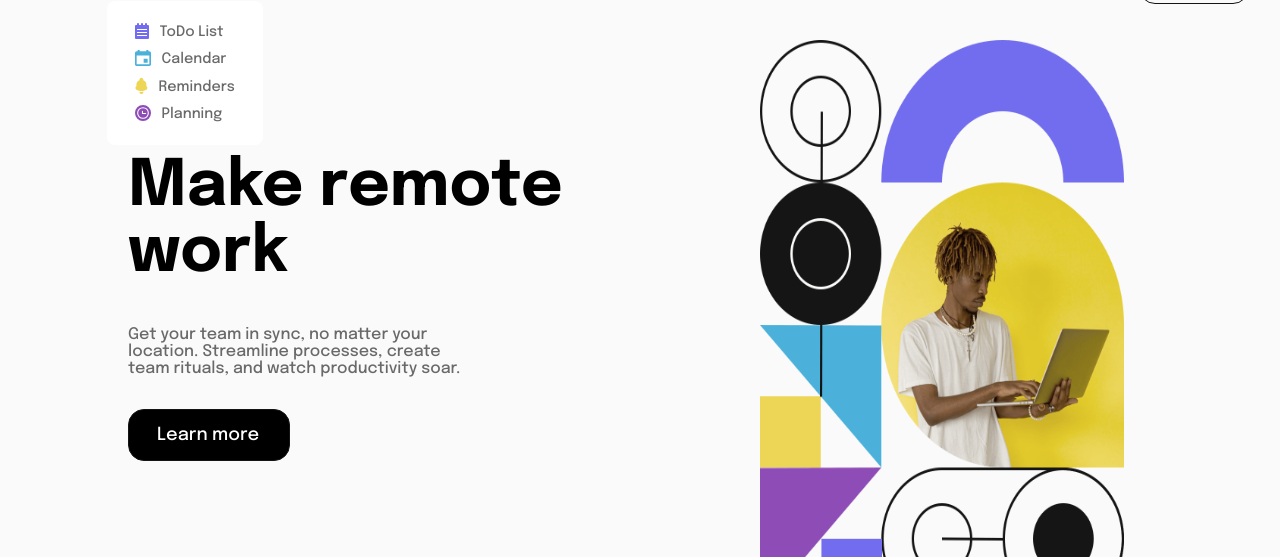
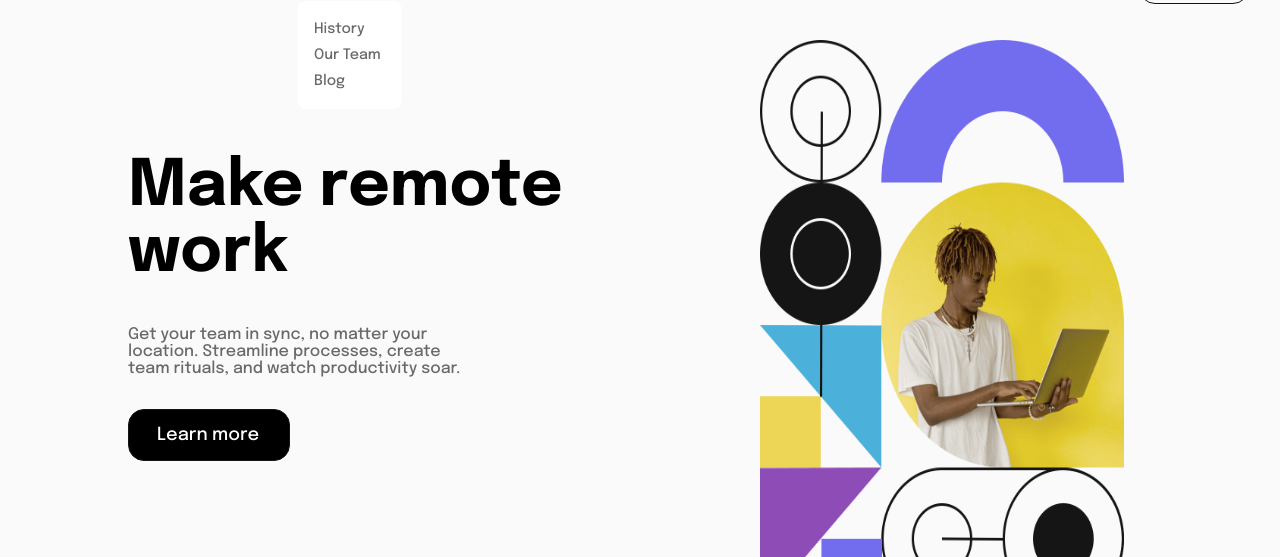
Before and after one commit to GeorgeValentin/Intro_Section_with_Dropdown_Navigation, a plain HTML site: page index.html in a window 1280 px wide. Both pictures are taken after a click on the element "Company". Shown: the part 56-613 px from the top of the page. Drawn offline with Linux system fonts and the light colour scheme.

Commit message:
Add the menu overlays on hover

```diff
--- a/dist/css/styles.css
+++ b/dist/css/styles.css
@@ -1,3 +1,7 @@
+.almost-black-text {
+  color: hsl(0deg, 0%, 8%);
+}
+
 .flex {
   display: flex;
 }
@@ -32,7 +36,7 @@
 }
 
 .overlay-features {
-  display: flex;
+  display: none;
   position: absolute;
   width: 7rem;
   height: 7rem;
@@ -43,8 +47,30 @@
   padding: 1rem 1rem 1rem 1.75rem;
   justify-content: center;
   align-items: baseline;
+  z-index: 1;
 }
 .overlay-features_item {
+  gap: 0.65rem;
+  justify-content: space-between;
+  align-items: center;
+  text-align: center;
+}
+
+.overlay-company {
+  display: none;
+  position: absolute;
+  width: 4.5rem;
+  height: 4.75rem;
+  background-color: #fff;
+  border-radius: 0.5rem;
+  transform: translate(0.1rem, 1.5rem);
+  gap: 0.75rem;
+  padding: 1rem;
+  justify-content: center;
+  align-items: baseline;
+  z-index: 1;
+}
+.overlay-company_item {
   gap: 0.65rem;
   justify-content: space-between;
   align-items: center;
--- a/dist/js/script.js
+++ b/dist/js/script.js
@@ -1,25 +1,31 @@
 window.addEventListener("load", () => {
 
     let overlayFeatures = document.querySelector(".overlay-features");
-    let overlayFeaturesItems = document.querySelectorAll(".overlay-features_item");
+    let overlayCompany = document.querySelector(".overlay-company");
+
     let featuresMenuItem = document.getElementById("features-menu-item");
+    let companyMenuItem = document.getElementById("company-menu-item");
 
-    for(let i = 0; i < overlayFeaturesItems.clientHeight; i++) {
-        overlayFeaturesItems[i].addEventListener("mouseover", () => {
-            overlayFeatures.classList.add("show-overlay");
-        })
+    showOverlay(featuresMenuItem, overlayFeatures, "mouseover", "show-overlay");
+    showOverlay(overlayFeatures, overlayFeatures, "mouseover", "show-overlay");
 
-        overlayFeaturesItems[i].addEventListener("mouseout", () => {
-            overlayFeatures.classList.remove("show-overlay");
-        })
-    }
+    showOverlay(companyMenuItem, overlayCompany, "mouseover", "show-overlay");
+    showOverlay(overlayCompany, overlayCompany, "mouseover", "show-overlay");
 
-    featuresMenuItem.addEventListener("mouseover", () => {
-        overlayFeatures.classList.add("show-overlay");
-    })
-
-    overlayFeatures.addEventListener("mouseleave", () => {
-        overlayFeatures.classList.remove("show-overlay");
-    })
+    hideOverlay(overlayFeatures, overlayFeatures, "mouseleave", "show-overlay");
+    hideOverlay(overlayCompany, overlayCompany, "mouseleave", "show-overlay");
 
 })
+
+function showOverlay (trigger, element, eventName, classToTackle) {
+    trigger.addEventListener(eventName, () => {
+        element.classList.add(classToTackle);
+    })
+}
+
+function hideOverlay (trigger, element, eventName, classToTackle) {
+    trigger.addEventListener(eventName, () => {
+        if(element.classList.contains(classToTackle))
+            element.classList.remove(classToTackle);
+    })
+}
--- a/dist/scss/_reusables.scss
+++ b/dist/scss/_reusables.scss
@@ -2,6 +2,10 @@
 $almost-white: hsl(0, 0%, 98%);
 $medium-gray: hsl(0, 0%, 41%);
 $almost-black: hsl(0, 0%, 8%);
+
+.almost-black-text {
+    color: $almost-black;
+}
 
 .flex {
     display: flex;
@@ -37,7 +41,7 @@ $almost-black: hsl(0, 0%, 8%);
 }
 
 .overlay-features {
-    display: flex;
+    display: none;
     position: absolute;
     width: 7rem;
     height: 7rem;
@@ -48,6 +52,29 @@ $almost-black: hsl(0, 0%, 8%);
     padding: 1rem 1rem 1rem 1.75rem;
     justify-content: center;
     align-items: baseline;
+    z-index: 1;
+
+    &_item {
+        gap: 0.65rem;
+        justify-content: space-between;
+        align-items: center;
+        text-align: center;
+    }
+}
+
+.overlay-company {
+    display: none;
+    position: absolute;
+    width: 4.5rem;
+    height: 4.75rem;
+    background-color: #fff;
+    border-radius: 0.5rem;
+    transform: translate(0.1rem, 1.5rem);
+    gap: 0.75rem;
+    padding: 1rem;
+    justify-content: center;
+    align-items: baseline;
+    z-index: 1;
 
     &_item {
         gap: 0.65rem;
--- a/index.html
+++ b/index.html
@@ -43,7 +43,7 @@
 
           <div class="overlay-features flex flex-column">
 
-            <div class="overlay-features_item flex flex-row centered-container todo">
+            <a class="overlay-features_item flex flex-row centered-container todo">
 
               <span class="overlay-features_todo_img">
                 <img src="./images/icon-todo.svg" alt="todo-img" />
@@ -52,9 +52,9 @@
                 ToDo List
               </span>
 
-            </div>
+            </a>
 
-            <div class="overlay-features_item flex flex-row centered-container calendar">
+            <a class="overlay-features_item flex flex-row centered-container calendar">
 
               <span class="overlay-features_todo_img">
                 <img src="./images/icon-calendar.svg" alt="calendar-img" />
@@ -63,9 +63,9 @@
                 Calendar
               </span>
 
-            </div>
+            </a>
 
-            <div class="overlay-features_item flex flex-row centered-container reminders">
+            <a class="overlay-features_item flex flex-row centered-container reminders">
 
               <span class="overlay-features_todo_img">
                 <img src="./images/icon-reminders.svg" alt="reminders-img" />
@@ -74,9 +74,9 @@
                 Reminders
               </span>
 
-            </div>
+            </a>
 
-            <div class="overlay-features_item flex flex-row centered-container planning">
+            <a class="overlay-features_item flex flex-row centered-container planning">
 
               <span class="overlay-features_todo_img">
                 <img src="./images/icon-planning.svg" alt="planning-img" />
@@ -85,13 +85,13 @@
                 Planning
               </span>
 
-            </div>
+            </a>
 
           </div>
 
         </div>
 
-        <div class="nav-menu_content_item flex flex-row nav-menu-btn-font-size cursor-pointer">
+        <div id="company-menu-item" class="nav-menu_content_item flex flex-row nav-menu-btn-font-size cursor-pointer">
           <span class="nav-menu_content_item_container">
             <span class="nav-menu_content_item_title">
               Company
@@ -99,6 +99,33 @@
             <span class="nav-menu_content_item_img">
             </span>
           </span>
+
+          <div class="overlay-company flex flex-column">
+
+            <a class="overlay-company_item flex flex-row centered-container">
+
+              <span class="overlay-company_history_text">
+                History
+              </span>
+
+              </a>
+
+              <a class="overlay-company_item flex flex-row centered-container">
+
+                <span class="overlay-company_outTeam_text">
+                  Our Team
+                </span>
+
+              </a>
+
+              <a class="overlay-company_item flex flex-row centered-container">
+
+                <span class="overlay-company_blog_text">
+                  Blog
+                </span>
+
+              </a>
+            </div>
         </div>
 
         <div class="nav-menu_content_item nav-menu-btn-font-size">
```
